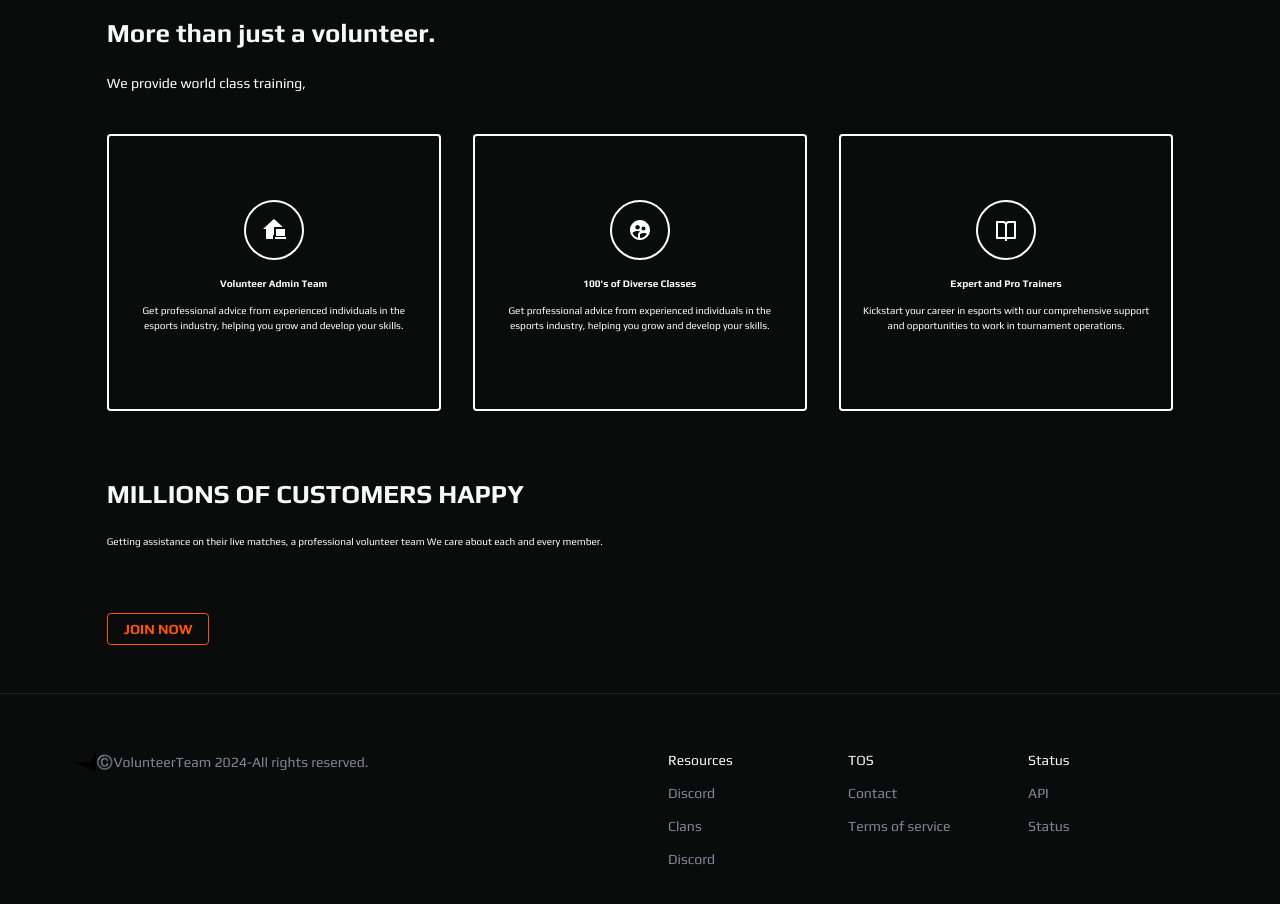
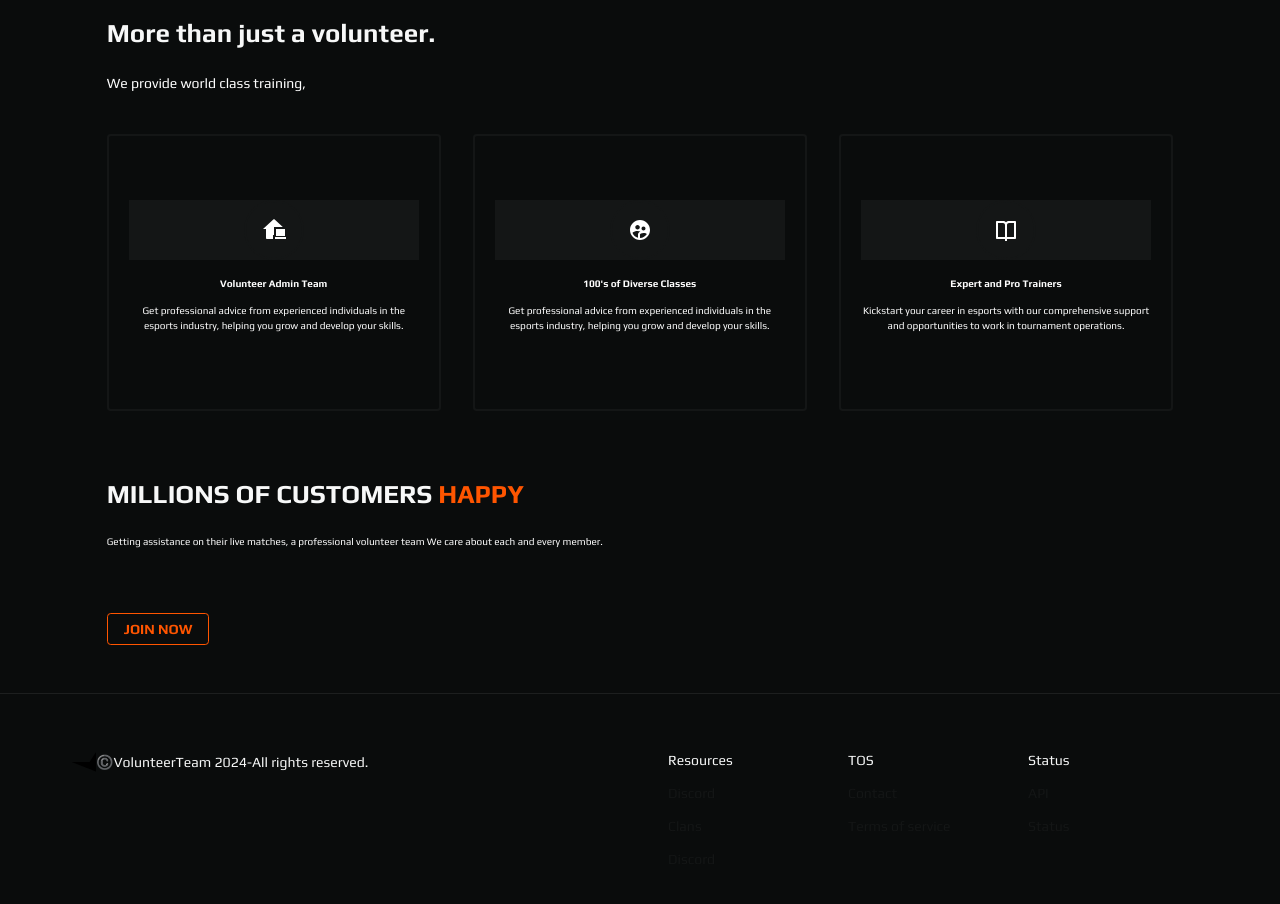
Before and after one commit to Faceit-Volunteer-Dev-Team/volunteer-web-app, a Next.js app: page / in a window 1280 px wide. Shown: the part 520-1424 px from the top of the page. Built offline with nearby package versions, Linux system fonts and the light colour scheme.

Commit message:
color changes to texts and shadows

```diff
--- a/components/benefits.tsx
+++ b/components/benefits.tsx
@@ -14,9 +14,9 @@ type BenefitProps = {
 
 const Benefit = ({ icon, title, description }: BenefitProps) => {
   return (
-    <div className="mt-5 rounded-md border-2 border-gray-100 px-5 py-16 text-center text-white font-manrope">
-      <div className="mb-4 flex justify-center">
-        <div className="rounded-full border-2 border-gray-100 bg-primary-100 p-4">
+    <div className="mt-5 rounded-md border-2 border-grey px-5 py-16 text-center text-white ">
+      <div className="mb-4 flex justify-center bg-grey">
+        <div className="rounded-full border-2 border-grey bg-grey p-4">
           {icon}
         </div>
       </div>
@@ -55,7 +55,7 @@ function Benefits() {
         {/* HEADER */}
         <div className="md:my-5 md:w-3/5">
           <HText>More than just a volunteer.</HText>
-          <p className="my-5 text-sm text-white font-manrope">
+          <p className="my-5 text-sm text-white font-play">
             We provide world class training,
           </p>
         </div>
@@ -83,13 +83,13 @@ function Benefits() {
               <div className="before:absolute before:-top-20 before:-left-20 before:z-[-1] before:content-abstractwaves">
                 <HText>
                   MILLIONS OF CUSTOMERS{" "}
-                  <span className="text-primary-500">HAPPY</span>
+                  <span className="text-primary-500 text-orange">HAPPY</span>
                 </HText>
               </div>
             </div>
 
             {/* DESCRIPTION */}
-            <p className="my-5 text-white font-manrope">
+            <p className="my-5 text-white ">
               Getting assistance on their live matches, a professional volunteer
               team We care about each and every member.
             </p>
--- a/components/footer.tsx
+++ b/components/footer.tsx
@@ -34,11 +34,11 @@ export const Footer = () => (
     <Container className="flex flex-col justify-between lg:flex-row">
       <div>
         <div className="flex h-full flex-row justify-between lg:flex-col">
-          <div className="flex items-center text-grey">
+          <div className="flex items-center ">
             <Logo className="mr-4 h-4 w-4" /> ©️VolunteerTeam 2024-All rights
             reserved.
           </div>
-          <div className="mt-auto flex space-x-4 text-grey"></div>
+          <div className="mt-auto flex space-x-4 "></div>
         </div>
       </div>
       <div className="flex flex-wrap">
--- a/components/header.tsx
+++ b/components/header.tsx
@@ -52,7 +52,7 @@ export const Header = () => {
             <ul
               className={classNames(
                 "flex h-full flex-col md:flex-row md:items-center [&_li]:ml-6 [&_li]:border-b [&_li]:border-grey-dark md:[&_li]:border-none",
-                "ease-in [&_a:hover]:text-grey [&_a]:flex [&_a]:h-navigation-height [&_a]:w-full [&_a]:translate-y-8 [&_a]:items-center [&_a]:text-lg [&_a]:transition-[color,transform] [&_a]:duration-300 md:[&_a]:translate-y-0 md:[&_a]:text-sm [&_a]:md:transition-colors",
+                "ease-in [&_a:hover]:text-orange [&_a]:flex [&_a]:h-navigation-height [&_a]:w-full [&_a]:translate-y-8 [&_a]:items-center [&_a]:text-lg [&_a]:transition-[color,transform] [&_a]:duration-300 md:[&_a]:translate-y-0 md:[&_a]:text-sm [&_a]:md:transition-colors",
                 hamburgerMenuIsOpen && "[&_a]:translate-y-0"
               )}
             >
--- a/tailwind.config.ts
+++ b/tailwind.config.ts
@@ -21,11 +21,12 @@ module.exports = {
     },
     colors: {
       transparent: "transparent",
+      orange: "#FF5500",
       white: "#fff",
       "off-white": "#f7f8f8",
       "transparent-white": "rgba(255, 255, 255, 0.08)",
       background: "#0A0C0C",
-      grey: "#858699",
+      grey: "#141616",
       "grey-dark": "#262626",
       "primary-text": "#f7f8f8",
     },
```
